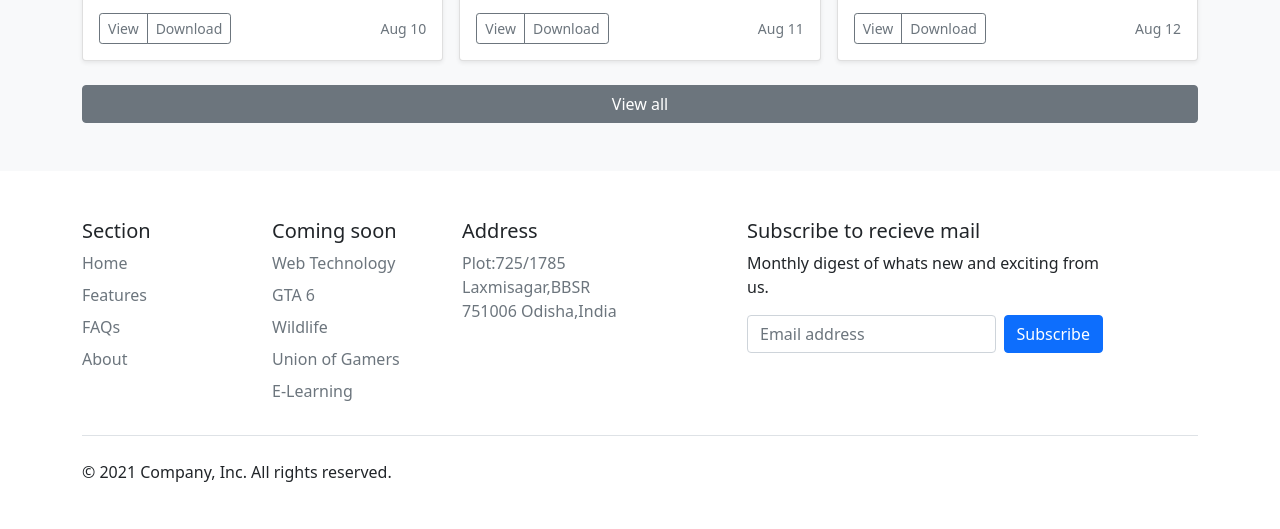
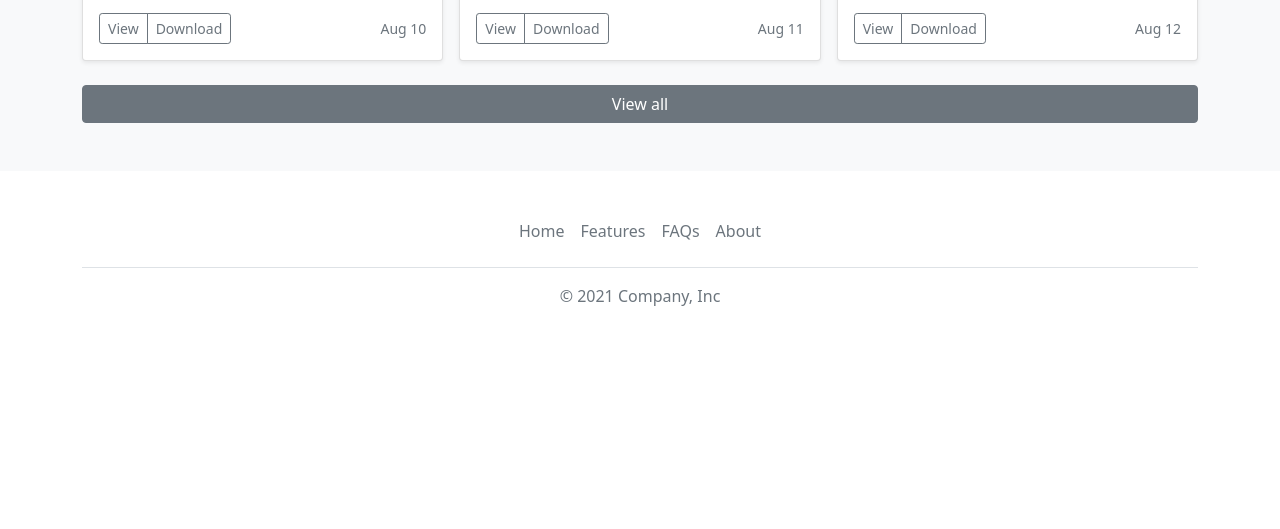
Before and after one commit to Supreet2001/Supsite, a plain HTML site: page index.html in a window 1280 px wide. Shown: the part 3311-3840 px from the top of the page. After the commit the page ends 3675 px from the top, so only its background shows below. Drawn offline with nearby package versions, Linux system fonts and the light colour scheme.

Commit message:
Update index.html

```diff
--- a/index.html
+++ b/index.html
@@ -895,64 +895,16 @@
       </div>
     </div>
     <div class="container">
-      <footer class="py-5">
-        <div class="row">
-          <div class="col-2">
-            <h5>Section</h5>
-            <ul class="nav flex-column">
-              <li class="nav-item mb-2"><a href="#" class="nav-link p-0 text-muted">Home</a></li>
-              <li class="nav-item mb-2"><a href="#" class="nav-link p-0 text-muted">Features</a></li>
-              <li class="nav-item mb-2"><a href="#" class="nav-link p-0 text-muted">FAQs</a></li>
-              <li class="nav-item mb-2"><a href="/about.html" class="nav-link p-0 text-muted">About</a></li>
-            </ul>
-          </div>
-
-          <div class="col-2">
-            <h5>Coming soon</h5>
-            <ul class="nav flex-column">
-              <li class="nav-item mb-2"><a href="#" class="nav-link p-0 text-muted">Web Technology</a></li>
-              <li class="nav-item mb-2"><a href="#" class="nav-link p-0 text-muted">GTA 6</a></li>
-              <li class="nav-item mb-2"><a href="#" class="nav-link p-0 text-muted">Wildlife</a></li>
-              <li class="nav-item mb-2"><a href="#" class="nav-link p-0 text-muted">Union of Gamers</a></li>
-              <li class="nav-item mb-2"><a href="#" class="nav-link p-0 text-muted">E-Learning</a></li>
-            </ul>
-          </div>
-
-          <div class="col-2">
-            <h5>Address</h5>
-            <ul class="nav flex-column">
-              <p class="text-muted">Plot:725/1785
-                Laxmisagar,BBSR
-                751006
-                Odisha,India
-              </p>
-            </ul>
-          </div>
-
-          <div class="col-4 offset-1">
-            <form>
-              <h5>Subscribe to recieve mail</h5>
-              <p>Monthly digest of whats new and exciting from us.</p>
-              <div class="d-flex w-100 gap-2">
-                <label for="newsletter1" class="visually-hidden">Email address</label>
-                <input id="newsletter1" type="text" class="form-control" placeholder="Email address">
-                <button class="btn btn-primary" type="button">Subscribe</button>
-              </div>
-            </form>
-          </div>
-        </div>
-
-        <div class="d-flex justify-content-between py-4 my-4 border-top">
-          <p>© 2021 Company, Inc. All rights reserved.</p>
-          <ul class="list-unstyled d-flex">
-            <li class="ms-3"><a class="link-dark" href="#"><svg class="bi" width="24" height="24"><use xlink:href="#twitter"></use></svg></a></li>
-            <li class="ms-3"><a class="link-dark" href="#"><svg class="bi" width="24" height="24"><use xlink:href="#instagram"></use></svg></a></li>
-            <li class="ms-3"><a class="link-dark" href="#"><svg class="bi" width="24" height="24"><use xlink:href="#facebook"></use></svg></a></li>
-          </ul>
-        </div>
-      </footer>
-    </div>
-
+  <footer class="py-3 my-4">
+    <ul class="nav justify-content-center border-bottom pb-3 mb-3">
+      <li class="nav-item"><a href="#" class="nav-link px-2 text-muted">Home</a></li>
+      <li class="nav-item"><a href="#" class="nav-link px-2 text-muted">Features</a></li>
+      <li class="nav-item"><a href="#" class="nav-link px-2 text-muted">FAQs</a></li>
+      <li class="nav-item"><a href="#" class="nav-link px-2 text-muted">About</a></li>
+    </ul>
+    <p class="text-center text-muted">© 2021 Company, Inc</p>
+  </footer>
+</div>
 
     <!-- Optional JavaScript; choose one of the two! -->
 
```
